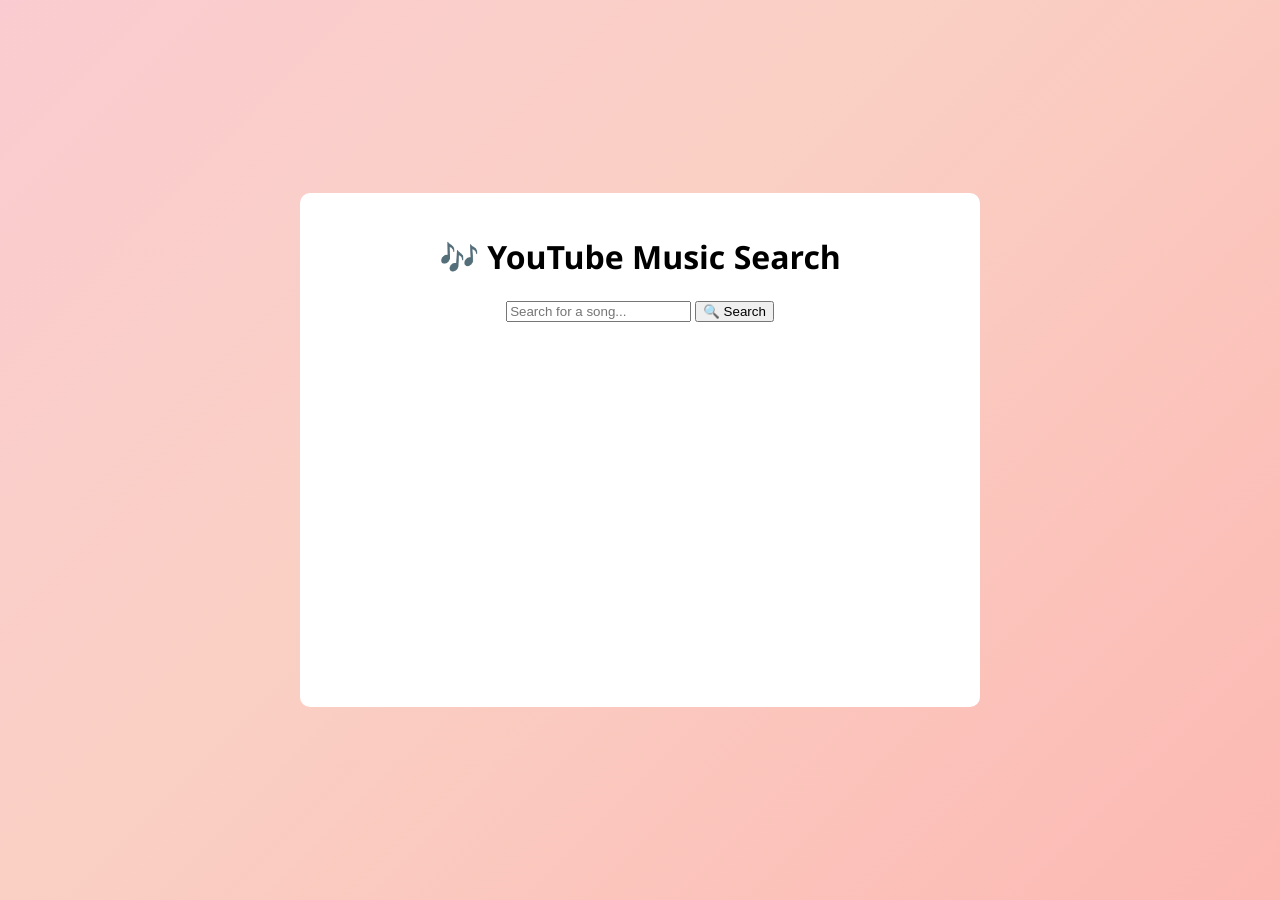
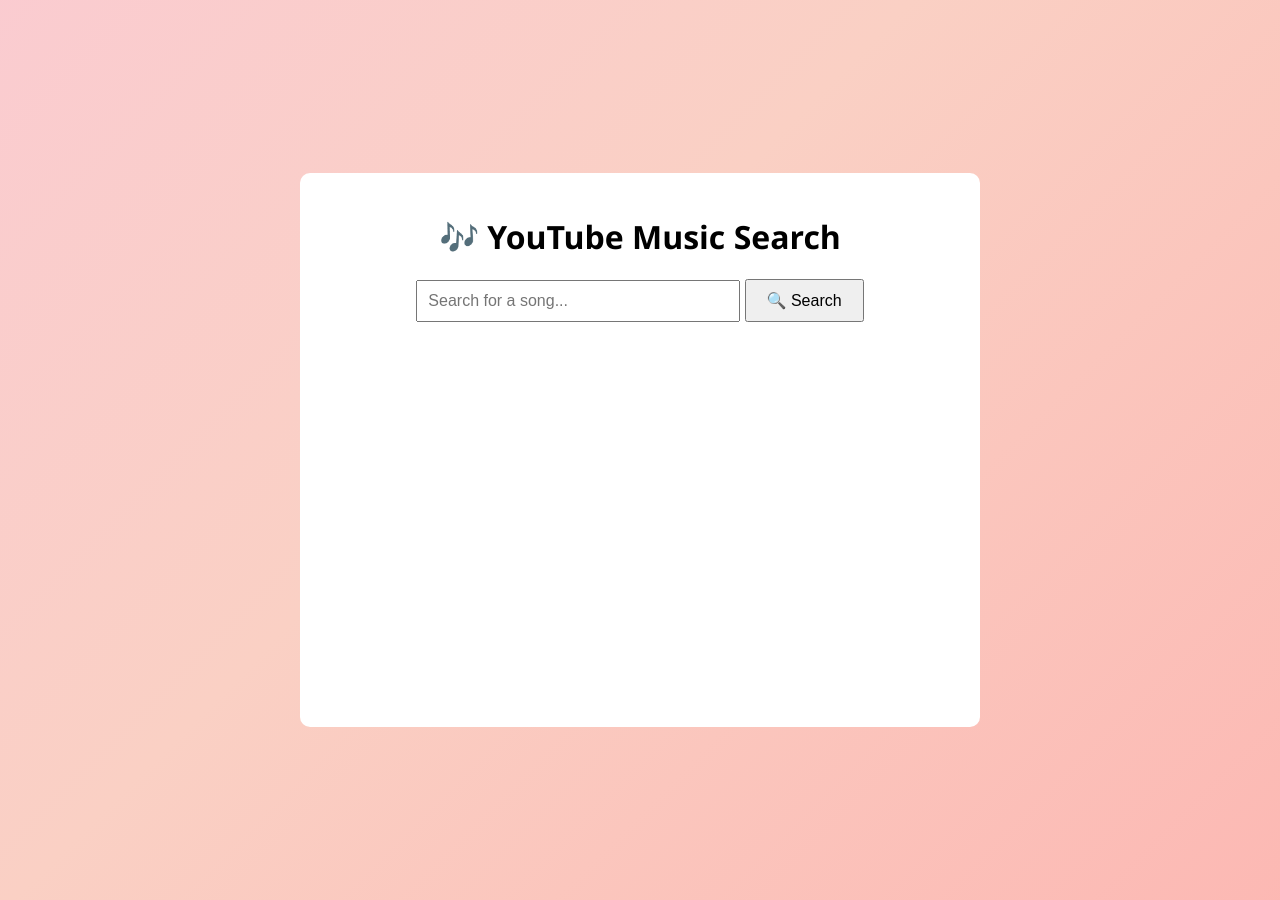
Before and after one commit to crownytrex/MusicPlayer, a plain HTML site: page index.html in a window 1280 px wide. Drawn offline with Linux system fonts and the light colour scheme.

Commit message:
Update style.css

```diff
--- a/style.css
+++ b/style.css
@@ -36,3 +36,19 @@
   50% { background-position: 100% 50%; }
   100% { background-position: 0% 50%; }
 }
+
+form {
+  margin: 20px 0;
+}
+
+input[type="text"] {
+  padding: 10px;
+  width: 300px;
+  font-size: 16px;
+}
+
+button {
+  padding: 10px 20px;
+  font-size: 16px;
+  cursor: pointer;
+}
```
